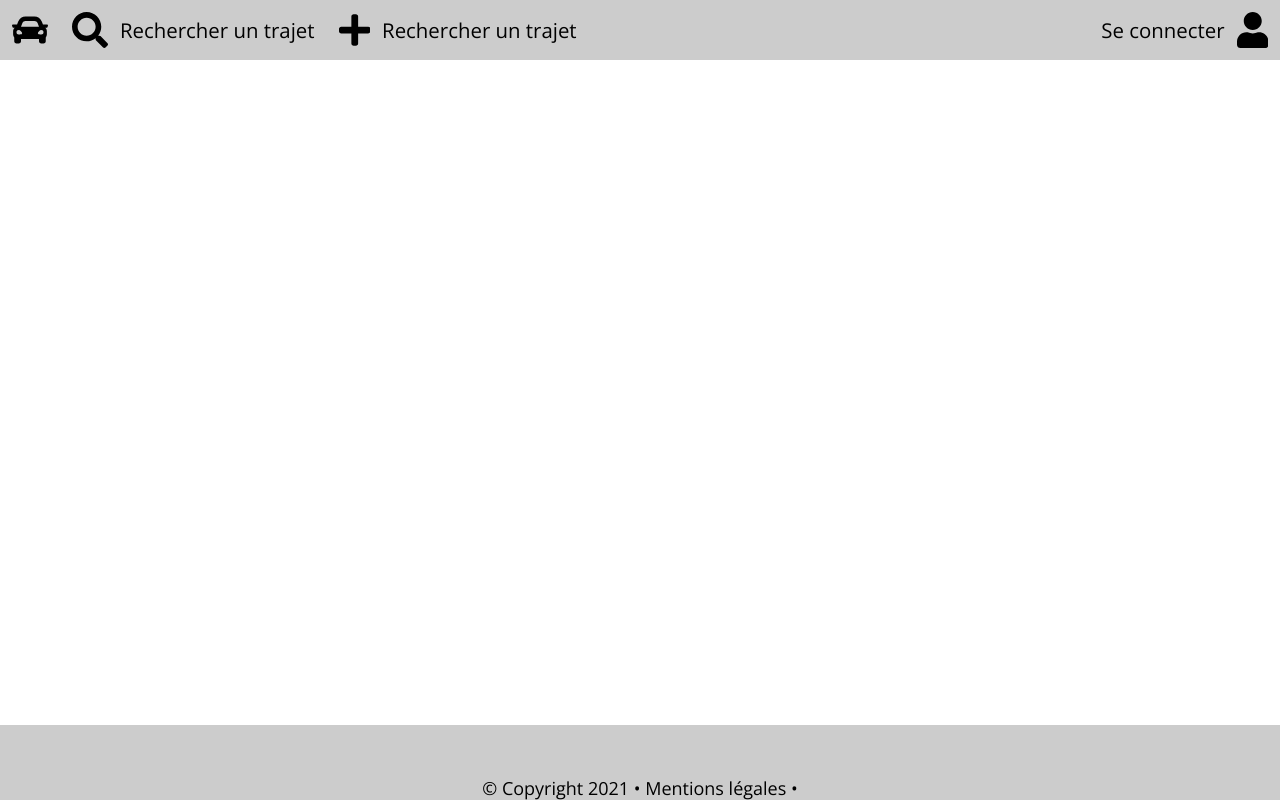
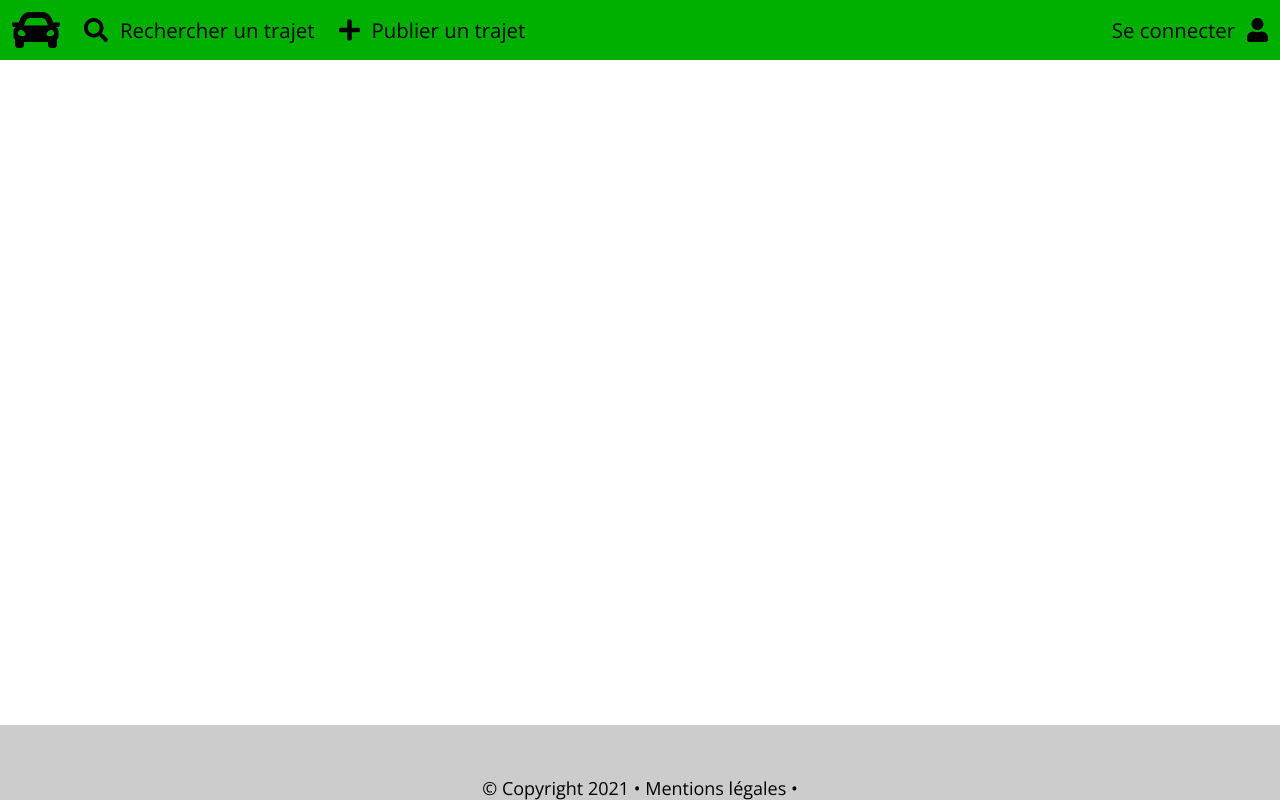
Before and after one commit to Elzapat/projet-web-cir2, a PHP site: page / in a window 1280 px wide. Run offline with PHP 8.4, Linux system fonts and the light colour scheme.

Commit message:
navbar color

```diff
--- a/public_html/css/navbar.css
+++ b/public_html/css/navbar.css
@@ -1,6 +1,7 @@
 :root {
-    --navbar-primary: #CCCCCC;
-    --navbar-hover: #BBBBBB;
+    --navbar-primary: #00B000;
+    --navbar-secondary: #020202;
+    --navbar-hover: #00A000;
 }
 
 .navbar {
@@ -43,11 +44,17 @@
 
 .link-text {
     white-space: nowrap;
+    color: var(--navbar-secondary);
 }
 
 .link-icon {
-    height: 60%;
+    height: 40%;
     padding-right: 1rem;
+    color: var(--navbar-secondary);
+}
+
+#logo {
+    height: 80%;
 }
 
 .navbar-item:first-child > .nav-link > .link-icon {
--- a/public_html/index.html
+++ b/public_html/index.html
@@ -29,7 +29,7 @@
                 <li class="navbar-item">
                     <a class="nav-link" src="">
                         <svg class="link-icon" aria-hidden="true" focusable="false" data-prefix="fas" data-icon="plus" role="img" xmlns="http://www.w3.org/2000/svg" viewBox="0 0 448 512" class="svg-inline--fa fa-plus fa-w-14 fa-9x"><path fill="currentColor" d="M416 208H272V64c0-17.67-14.33-32-32-32h-32c-17.67 0-32 14.33-32 32v144H32c-17.67 0-32 14.33-32 32v32c0 17.67 14.33 32 32 32h144v144c0 17.67 14.33 32 32 32h32c17.67 0 32-14.33 32-32V304h144c17.67 0 32-14.33 32-32v-32c0-17.67-14.33-32-32-32z" class=""></path></svg>
-                        <span class="link-text">Rechercher un trajet</span>
+                        <span class="link-text">Publier un trajet</span>
                     </a>
                 </li>
                 <li id="connect" class="navbar-item">
```
Also changed, not shown: 1 other file.
